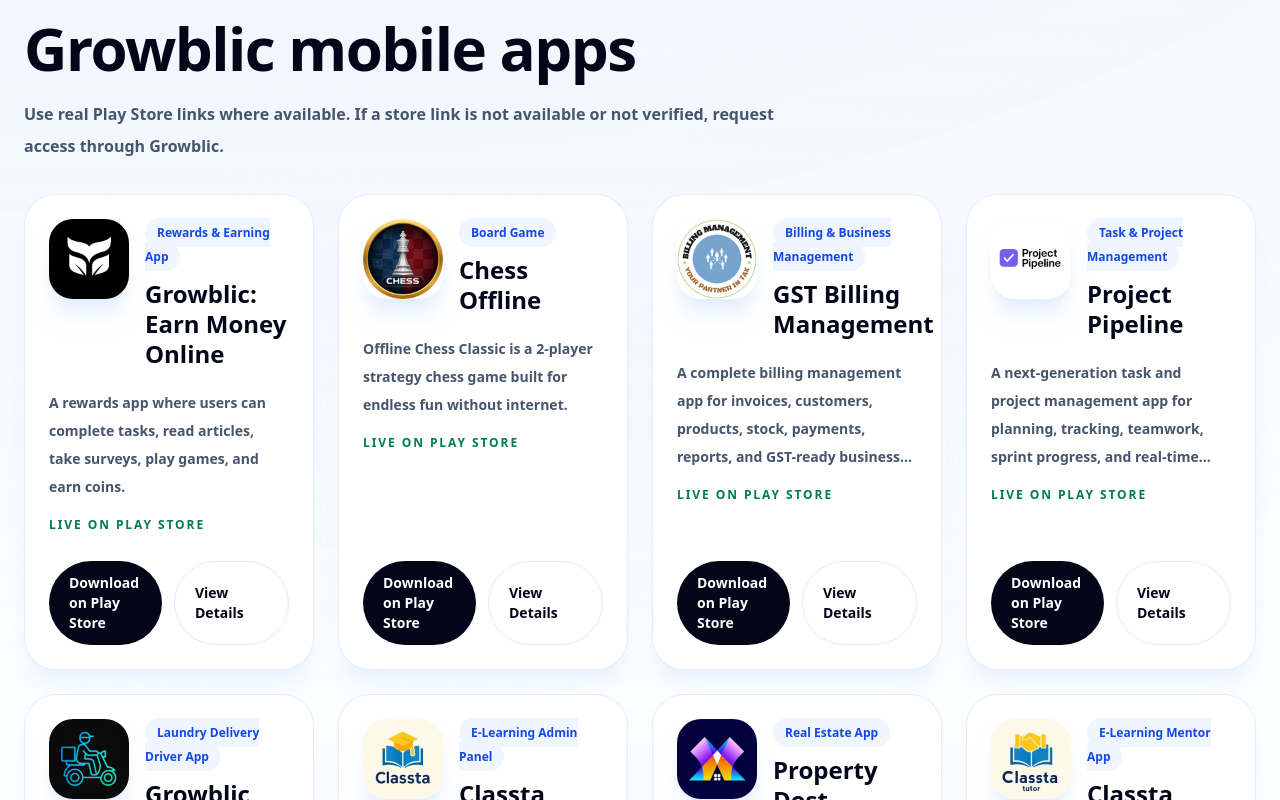
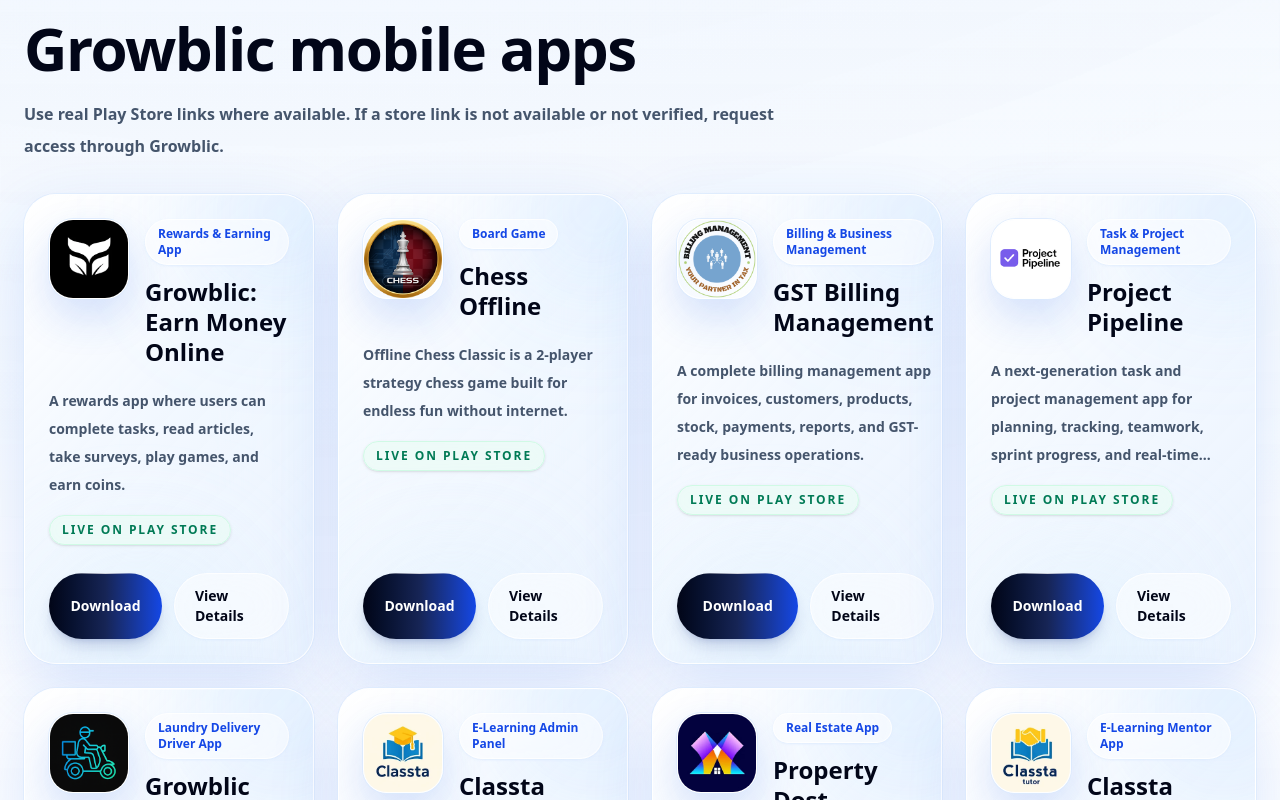
Before and after one commit to amanieheejhd-ship-it/growblic-website01, a Next.js app: page /growblic-website01/downloads in a window 1280 px wide. Shown: the part 1840-2640 px from the top of the page. Built offline with nearby package versions, Linux system fonts and the light colour scheme.

Commit message:
Upgrade downloads app cards glass style

```diff
--- a/src/app/downloads/page.tsx
+++ b/src/app/downloads/page.tsx
@@ -107,9 +107,15 @@ function MobileAppCard({ app }: { app: (typeof companyApps)[number] }) {
   const hasDownload = isRealPlayStoreLink(app.playStore);
 
   return (
-    <article className="flex h-full flex-col rounded-[2rem] border border-blue-100/80 bg-white p-6 shadow-xl shadow-blue-100/45 transition hover:-translate-y-1 hover:border-blue-200 hover:shadow-2xl hover:shadow-blue-100/70">
+    <article className="group relative isolate flex h-full min-h-[26rem] overflow-hidden rounded-[2rem] border border-white/75 bg-white/62 p-6 shadow-[0_24px_70px_rgba(37,99,235,0.16)] ring-1 ring-blue-100/70 backdrop-blur-2xl transition duration-300 before:absolute before:inset-0 before:-z-10 before:bg-[linear-gradient(135deg,rgba(255,255,255,0.92),rgba(239,246,255,0.72)_42%,rgba(219,234,254,0.58))] after:absolute after:-left-24 after:top-0 after:h-full after:w-20 after:-skew-x-12 after:bg-white/45 after:opacity-0 after:blur-sm after:transition-all after:duration-700 hover:-translate-y-1.5 hover:scale-[1.01] hover:border-blue-200/90 hover:shadow-[0_32px_90px_rgba(37,99,235,0.24)] hover:after:left-[118%] hover:after:opacity-100 motion-reduce:transition-none motion-reduce:hover:translate-y-0 motion-reduce:hover:scale-100">
+      <div className="pointer-events-none absolute inset-x-6 top-0 h-px bg-gradient-to-r from-transparent via-white to-transparent opacity-90" />
+      <div className="pointer-events-none absolute -right-12 -top-16 h-40 w-40 rounded-full bg-blue-300/24 blur-3xl transition duration-500 group-hover:bg-cyan-300/30" />
+      <div className="pointer-events-none absolute -bottom-16 left-8 h-40 w-40 rounded-full bg-sky-100/70 blur-3xl" />
+
+      <div className="relative flex h-full flex-col">
         <div className="flex items-start gap-4">
-        <span className="relative grid h-20 w-20 shrink-0 place-items-center overflow-hidden rounded-[1.5rem] bg-white shadow-xl shadow-blue-100/70">
+          <span className="relative grid h-20 w-20 shrink-0 place-items-center overflow-hidden rounded-[1.5rem] border border-white/80 bg-white/70 shadow-[inset_0_1px_0_rgba(255,255,255,0.95),0_18px_40px_rgba(37,99,235,0.18)] ring-1 ring-blue-100/80 backdrop-blur-xl">
+            <span className="pointer-events-none absolute inset-0 bg-[radial-gradient(circle_at_24%_18%,rgba(255,255,255,0.95),transparent_34%),linear-gradient(135deg,rgba(219,234,254,0.42),transparent)]" />
             <Image
               src={app.logo}
               alt={app.name}
@@ -120,7 +126,7 @@ function MobileAppCard({ app }: { app: (typeof companyApps)[number] }) {
             />
           </span>
           <div>
-          <span className="rounded-full bg-blue-50 px-3 py-1.5 text-xs font-black text-blue-700">
+            <span className="inline-flex rounded-full border border-white/80 bg-white/55 px-3 py-1.5 text-xs font-black text-blue-700 shadow-sm shadow-blue-100/60 backdrop-blur-xl">
               {app.category}
             </span>
             <h3 className="mt-3 text-2xl font-black leading-tight text-slate-950">
@@ -132,7 +138,7 @@ function MobileAppCard({ app }: { app: (typeof companyApps)[number] }) {
         <p className="mt-5 line-clamp-4 text-sm font-semibold leading-7 text-slate-600">
           {app.short}
         </p>
-      <p className="mt-4 text-xs font-black uppercase tracking-[0.16em] text-emerald-700">
+        <p className="mt-4 inline-flex w-fit rounded-full border border-emerald-100 bg-emerald-50/70 px-3 py-1.5 text-xs font-black uppercase tracking-[0.16em] text-emerald-700 shadow-sm backdrop-blur">
           {app.status}
         </p>
 
@@ -141,25 +147,28 @@ function MobileAppCard({ app }: { app: (typeof companyApps)[number] }) {
             <a
               href={app.playStore}
               target="_blank"
-            rel="noreferrer"
-            className="inline-flex min-h-11 flex-1 items-center justify-center rounded-full bg-slate-950 px-5 py-3 text-sm font-black text-white transition hover:-translate-y-0.5 hover:bg-blue-700"
+              rel="noopener noreferrer"
+              className="relative inline-flex min-h-11 flex-1 items-center justify-center overflow-hidden rounded-full bg-gradient-to-r from-slate-950 via-blue-950 to-blue-700 px-5 py-3 text-sm font-black text-white shadow-lg shadow-blue-900/20 transition hover:-translate-y-0.5 hover:shadow-xl hover:shadow-blue-700/25"
             >
-            Download on Play Store
+              <span className="absolute inset-x-3 top-0 h-px bg-gradient-to-r from-transparent via-white/80 to-transparent" />
+              Download
             </a>
           ) : (
             <Link
               href="/start-project"
-            className="inline-flex min-h-11 flex-1 items-center justify-center rounded-full bg-slate-950 px-5 py-3 text-sm font-black text-white transition hover:-translate-y-0.5 hover:bg-blue-700"
+              className="relative inline-flex min-h-11 flex-1 items-center justify-center overflow-hidden rounded-full bg-gradient-to-r from-slate-950 via-blue-950 to-blue-700 px-5 py-3 text-sm font-black text-white shadow-lg shadow-blue-900/20 transition hover:-translate-y-0.5 hover:shadow-xl hover:shadow-blue-700/25"
             >
+              <span className="absolute inset-x-3 top-0 h-px bg-gradient-to-r from-transparent via-white/80 to-transparent" />
               Request Access
             </Link>
           )}
           <Link
             href={`/apps/${app.slug}`}
-          className="inline-flex min-h-11 flex-1 items-center justify-center rounded-full border border-blue-100 bg-white px-5 py-3 text-sm font-black text-slate-950 transition hover:-translate-y-0.5 hover:text-blue-700"
+            className="inline-flex min-h-11 flex-1 items-center justify-center rounded-full border border-white/80 bg-white/55 px-5 py-3 text-sm font-black text-slate-950 shadow-sm shadow-blue-100/60 backdrop-blur-xl transition hover:-translate-y-0.5 hover:border-blue-200 hover:bg-white/85 hover:text-blue-700"
           >
             View Details
           </Link>
+        </div>
       </div>
     </article>
   );
```
Lines whose indentation alone changed are shown as unchanged.
